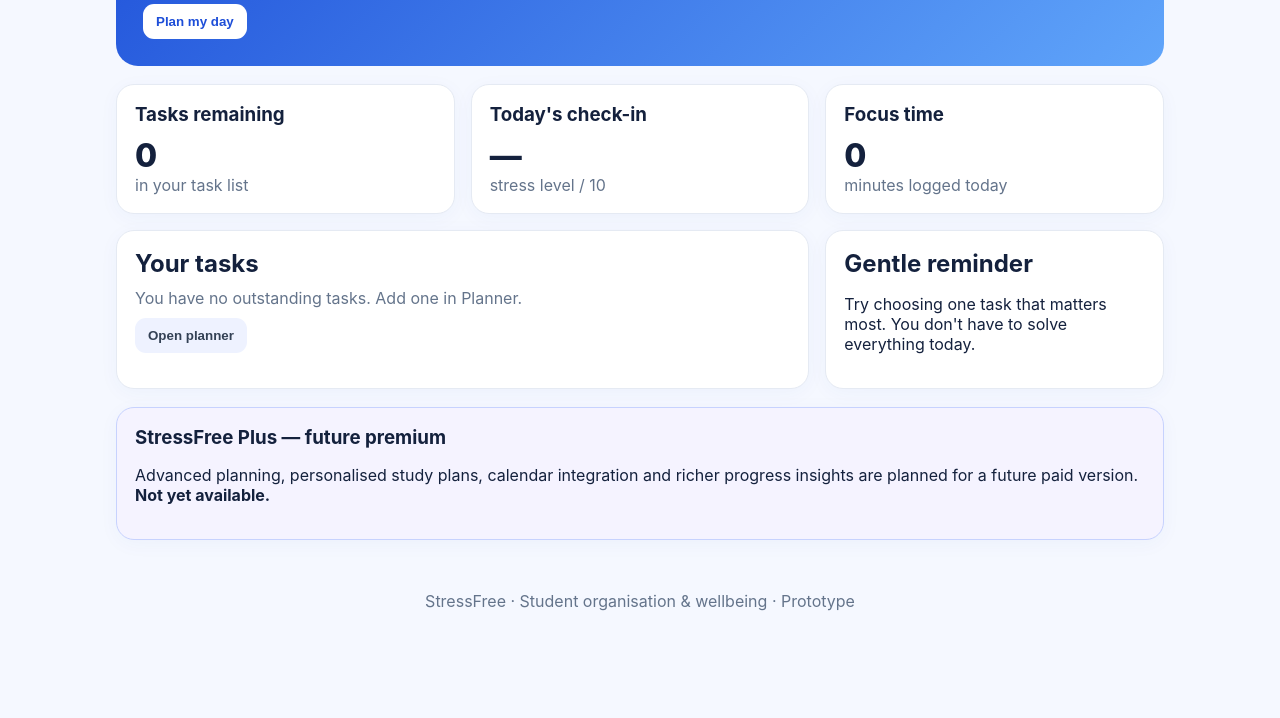
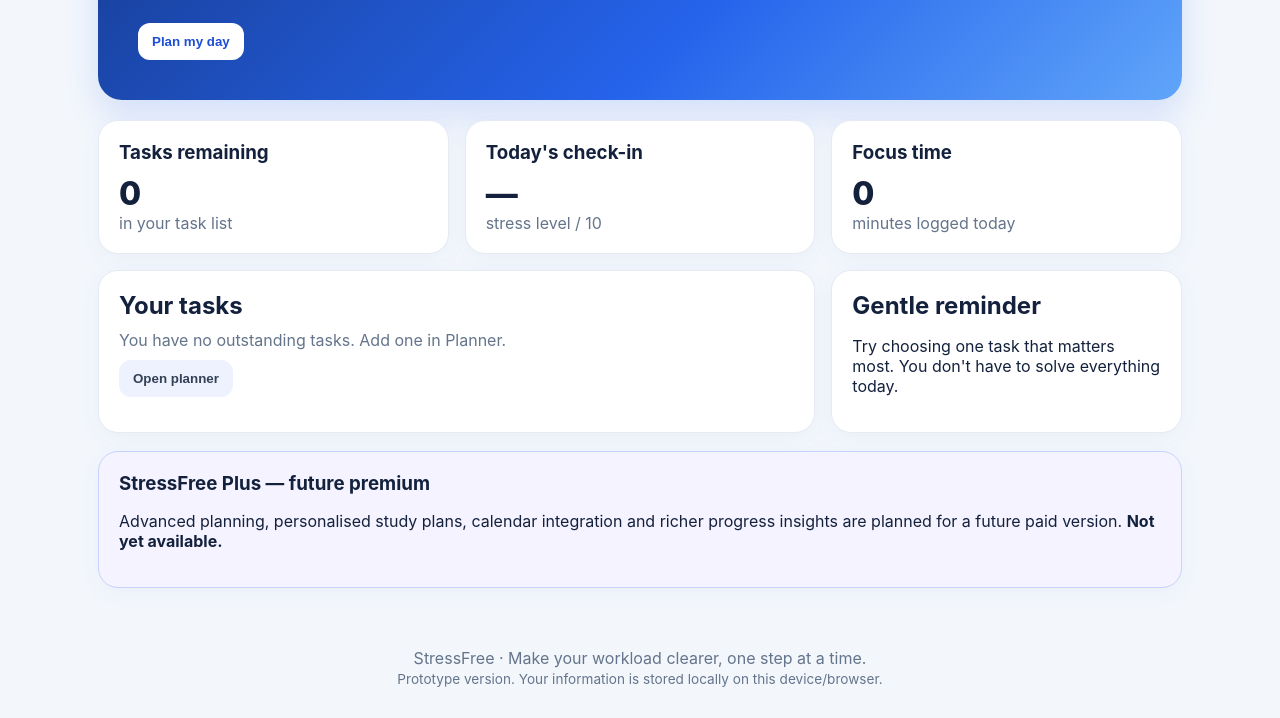
Before and after one commit to nattasismail/StressFree, a plain HTML site: page index.html in a window 1280 px wide. Shown: the part 266-984 px from the top of the page. Before the commit the page ends 902 px from the top, so only its background shows below. Drawn offline with Linux system fonts and the light colour scheme.

Commit message:
Add files via upload

```diff
--- a/index.html
+++ b/index.html
@@ -3,27 +3,27 @@
 <meta name="theme-color" content="#2563eb"><title>StressFree | Student wellbeing</title>
 <link rel="manifest" href="manifest.json">
 <style>
-:root{--blue:#2563eb;--ink:#14213d;--muted:#64748b;--bg:#f5f8ff;--line:#e5eaf3;--white:#fff;--green:#16a34a}
+:root{--blue:#2563eb;--ink:#14213d;--muted:#64748b;--bg:#f3f7fc;--line:#e5eaf3;--white:#fff;--green:#16a34a}
 *{box-sizing:border-box}body{margin:0;font-family:Inter,ui-sans-serif,system-ui,-apple-system,Segoe UI,sans-serif;color:var(--ink);background:var(--bg)}
-header{background:#fff;border-bottom:1px solid var(--line);position:sticky;top:0;z-index:5;padding:14px 22px;display:flex;align-items:center;justify-content:space-between}
+header{background:rgba(255,255,255,.96);backdrop-filter:blur(10px);border-bottom:1px solid var(--line);position:sticky;top:0;z-index:5;padding:14px 22px;display:flex;align-items:center;justify-content:space-between}
 .logo{display:flex;align-items:center;gap:10px;font-weight:850;font-size:1.15rem}.mark{width:34px;height:34px;border-radius:11px;background:var(--blue);color:white;display:grid;place-items:center;font-weight:900}
-nav{display:flex;gap:7px;flex-wrap:wrap}nav button,.btn{border:0;border-radius:11px;padding:10px 13px;cursor:pointer;font-weight:700;background:#eff4ff;color:var(--blue)}nav button.active,.btn.primary{background:var(--blue);color:white}
-main{max-width:1080px;margin:26px auto;padding:0 16px}.hero{background:linear-gradient(135deg,#1d4ed8,#60a5fa);border-radius:22px;color:#fff;padding:27px;margin-bottom:18px}.hero h1{font-size:clamp(1.6rem,4vw,2.4rem);margin:5px 0 8px}.hero p{opacity:.92;max-width:650px}
-.grid{display:grid;grid-template-columns:repeat(12,1fr);gap:16px}.card{background:white;border:1px solid var(--line);border-radius:18px;padding:18px;box-shadow:0 4px 20px rgba(30,64,175,.04)}.span4{grid-column:span 4}.span6{grid-column:span 6}.span8{grid-column:span 8}.span12{grid-column:span 12}.card h2,.card h3{margin:0 0 10px}.muted{color:var(--muted)}.big{font-size:2rem;font-weight:850}.row{display:flex;align-items:center;justify-content:space-between;gap:12px;flex-wrap:wrap}.item{display:flex;gap:9px;align-items:center;padding:10px 0;border-bottom:1px solid var(--line)}.item:last-child{border-bottom:0}.item input[type=checkbox]{width:18px;height:18px}.tag{font-size:.8rem;border-radius:20px;background:#eff6ff;color:#1d4ed8;padding:5px 9px}
-input,select,textarea{font:inherit;padding:10px 12px;border:1px solid #d8e1ef;border-radius:10px;width:100%;background:#fff}label{font-weight:650;font-size:.92rem;display:block;margin:12px 0 6px}.formrow{display:grid;grid-template-columns:2fr 1fr 1fr;gap:10px}.btn{margin-top:10px}.btn.secondary{background:#eef2ff;color:#334155}.btn.danger{background:#fff1f2;color:#be123c}.score{display:flex;gap:7px;flex-wrap:wrap}.score button{border:1px solid #d8e1ef;background:white;border-radius:10px;padding:12px 15px;cursor:pointer}.score button.selected{background:var(--blue);color:white;border-color:var(--blue)}.timer{text-align:center}.timer-display{font-size:3.2rem;font-weight:900;margin:15px}.hide{display:none}.note{background:#f0fdf4;color:#166534;border-radius:12px;padding:12px;font-size:.9rem}.footer{text-align:center;color:var(--muted);padding:25px}.premium{border:1px solid #c7d2fe;background:#f5f3ff}.small{font-size:.85rem}
+nav{display:flex;gap:7px;flex-wrap:wrap}nav button,.btn{border:0;border-radius:12px;padding:11px 14px;cursor:pointer;font-weight:750;background:#eff4ff;color:var(--blue);transition:transform .15s ease,filter .15s ease}nav button:hover,.btn:hover{filter:brightness(.97);transform:translateY(-1px)}nav button.active,.btn.primary{background:var(--blue);color:white}
+main{max-width:1120px;margin:30px auto;padding:0 18px}.hero{background:linear-gradient(135deg,#173b8f 0%,#2563eb 58%,#60a5fa 100%);border-radius:24px;color:#fff;padding:clamp(24px,5vw,40px);margin-bottom:20px;box-shadow:0 15px 35px rgba(37,99,235,.16)}.hero h1{font-size:clamp(1.6rem,4vw,2.4rem);margin:5px 0 8px}.hero p{opacity:.92;max-width:650px}
+.grid{display:grid;grid-template-columns:repeat(12,1fr);gap:16px}.card{background:white;border:1px solid var(--line);border-radius:20px;padding:20px;box-shadow:0 5px 24px rgba(30,64,175,.045)}.span4{grid-column:span 4}.span6{grid-column:span 6}.span8{grid-column:span 8}.span12{grid-column:span 12}.card h2,.card h3{margin:0 0 10px}.muted{color:var(--muted)}.big{font-size:2rem;font-weight:850}.row{display:flex;align-items:center;justify-content:space-between;gap:12px;flex-wrap:wrap}.item{display:flex;gap:9px;align-items:center;padding:10px 0;border-bottom:1px solid var(--line)}.item:last-child{border-bottom:0}.item input[type=checkbox]{width:18px;height:18px}.tag{font-size:.8rem;border-radius:20px;background:#eff6ff;color:#1d4ed8;padding:5px 9px}
+input,select,textarea{font:inherit;padding:10px 12px;border:1px solid #d8e1ef;border-radius:10px;width:100%;background:#fff}label{font-weight:650;font-size:.92rem;display:block;margin:12px 0 6px}.formrow{display:grid;grid-template-columns:2fr 1fr 1fr;gap:10px}.btn{margin-top:10px}.btn.secondary{background:#eef2ff;color:#334155}.btn.danger{background:#fff1f2;color:#be123c}.score{display:flex;gap:7px;flex-wrap:wrap}.score button{border:1px solid #d8e1ef;background:white;border-radius:10px;padding:12px 15px;cursor:pointer}.score button.selected{background:var(--blue);color:white;border-color:var(--blue)}.timer{text-align:center}.timer-display{font-size:3.2rem;font-weight:900;margin:15px}.hide{display:none}.note{background:#f0fdf4;color:#166534;border-radius:12px;padding:12px;font-size:.9rem}.footer{text-align:center;color:var(--muted);padding:30px 18px}.premium{border:1px solid #c7d2fe;background:#f5f3ff}.small{font-size:.85rem}
 @media(max-width:760px){.span4,.span6,.span8{grid-column:span 12}.formrow{grid-template-columns:1fr}header{align-items:flex-start;gap:10px;flex-direction:column}nav{width:100%}nav button{flex:1}}
 </style></head><body>
 <header><div class="logo"><div class="mark">✓</div> StressFree</div><nav>
 <button class="active" data-tab="home">Home</button><button data-tab="planner">Planner</button><button data-tab="focus">Focus</button><button data-tab="wellbeing">Wellbeing</button>
 </nav></header><main>
-<section id="home" class="page"><div class="hero"><span class="tag" style="background:#dbeafe;color:#1e40af">Student toolkit</span><h1>A little less stress. A clearer next step.</h1><p>Organise your academic workload, make time to focus, and check in with yourself — one day at a time.</p><button class="btn" style="background:white;color:#1d4ed8" onclick="switchTab('planner')">Plan my day</button></div>
+<section id="home" class="page"><div class="hero"><span class="tag" style="background:#dbeafe;color:#1e40af">Student toolkit</span><h1>A little less stress. A clearer next step.</h1><p>One simple space to organise assignments, protect focus time and make space for wellbeing — without trying to do everything at once.</p><button class="btn" style="background:white;color:#1d4ed8" onclick="switchTab('planner')">Plan my day</button></div>
 <div class="grid"><div class="card span4"><h3>Tasks remaining</h3><div class="big" id="remaining">0</div><div class="muted">in your task list</div></div><div class="card span4"><h3>Today's check-in</h3><div class="big" id="todayMood">—</div><div class="muted">stress level / 10</div></div><div class="card span4"><h3>Focus time</h3><div class="big" id="focusTotal">0</div><div class="muted">minutes logged today</div></div>
 <div class="card span8"><h2>Your tasks</h2><div id="homeTasks" class="muted">Add tasks in Planner to see them here.</div><button class="btn secondary" onclick="switchTab('planner')">Open planner</button></div><div class="card span4"><h2>Gentle reminder</h2><p>Try choosing one task that matters most. You don't have to solve everything today.</p></div></div></section>
 <section id="planner" class="page hide"><div class="hero"><h1>Your study planner</h1><p>Capture deadlines and break work into manageable steps.</p></div><div class="card"><h2>Add a task</h2><form id="taskForm"><div class="formrow"><div><label>Task</label><input id="taskName" required placeholder="e.g. Review lecture notes"></div><div><label>Due date</label><input id="taskDate" type="date"></div><div><label>Priority</label><select id="taskPriority"><option>Normal</option><option>High</option><option>Low</option></select></div></div><button class="btn primary">Add task</button></form></div><div class="card" style="margin-top:16px"><div class="row"><h2>Task list</h2><button class="btn danger" onclick="clearDone()">Remove completed</button></div><div id="tasks"></div></div></section>
 <section id="focus" class="page hide"><div class="hero"><h1>Focus session</h1><p>Use a short focused session, then take a break. Adjust the duration to suit you.</p></div><div class="card span12 timer"><h2>Focus timer</h2><div class="timer-display" id="clock">25:00</div><div class="row" style="justify-content:center"><button class="btn primary" id="start">Start</button><button class="btn secondary" id="pause">Pause</button><button class="btn secondary" id="reset">Reset</button></div><label style="max-width:220px;margin:18px auto">Session length (minutes)<input id="duration" type="number" min="1" max="180" value="25"></label><p class="muted" id="timerStatus">Ready when you are.</p></div></section>
-<section id="wellbeing" class="page hide"><div class="hero"><h1>How are you feeling?</h1><p>A private, optional check-in to help you reflect — not a diagnosis.</p></div><div class="card"><h2>Stress check-in</h2><p>Choose a number from 1 (very calm) to 10 (very stressed).</p><div class="score" id="scoreBtns"></div><label>Optional note</label><textarea id="moodNote" rows="3" placeholder="Anything you want to note about today?"></textarea><button class="btn primary" id="saveMood">Save check-in</button><div id="moodMessage" style="margin-top:12px"></div></div><div class="card" style="margin-top:16px"><h2>Try a small reset</h2><ul><li>Take a slow breath and relax your shoulders.</li><li>Write down the next manageable step.</li><li>Take a short screen-free break.</li><li>If you feel overwhelmed, consider reaching out to someone you trust or your campus support service.</li></ul><p class="muted small">StressFree is a planning and wellbeing support tool, not a clinical or crisis service.</p></div></section>
+<section id="wellbeing" class="page hide"><div class="hero"><h1>How are you feeling?</h1><p>A private, optional check-in to help you reflect — not a diagnosis.</p></div><div class="card"><h2>Stress check-in</h2><p>Choose a number from 1 (very calm) to 10 (very stressed).</p><div class="score" id="scoreBtns"></div><label>Optional note</label><textarea id="moodNote" rows="3" placeholder="Anything you want to note about today?"></textarea><button class="btn primary" id="saveMood">Save check-in</button><div id="moodMessage" style="margin-top:12px"></div></div><div class="card" style="margin-top:16px"><h2>Try a small reset</h2><ul><li>Take a slow breath and relax your shoulders.</li><li>Write down the next manageable step.</li><li>Take a short screen-free break.</li><li>If you feel overwhelmed, consider reaching out to someone you trust or your campus support service.</li></ul><p class="muted small">StressFree is a planning and wellbeing support tool, not a clinical or crisis service. Check-in notes stay in this browser on this device in the current prototype. Avoid entering sensitive or identifying information.</p></div></section>
 <div class="card premium" style="margin-top:18px"><h3>StressFree Plus — future premium</h3><p>Advanced planning, personalised study plans, calendar integration and richer progress insights are planned for a future paid version. <strong>Not yet available.</strong></p></div>
-</main><div class="footer">StressFree · Student organisation & wellbeing · Prototype</div>
+</main><div class="footer">StressFree · Make your workload clearer, one step at a time.<br><span class="small">Prototype version. Your information is stored locally on this device/browser.</span></div>
 <script>
 const KEY='stressfree_v1';let state=JSON.parse(localStorage.getItem(KEY)||'{"tasks":[],"moods":[],"focus":[] }');function save(){localStorage.setItem(KEY,JSON.stringify(state));render()}
 function switchTab(tab){document.querySelectorAll('.page').forEach(p=>p.classList.add('hide'));document.getElementById(tab).classList.remove('hide');document.querySelectorAll('nav button').forEach(b=>b.classList.toggle('active',b.dataset.tab===tab));window.scrollTo(0,0)}
```
